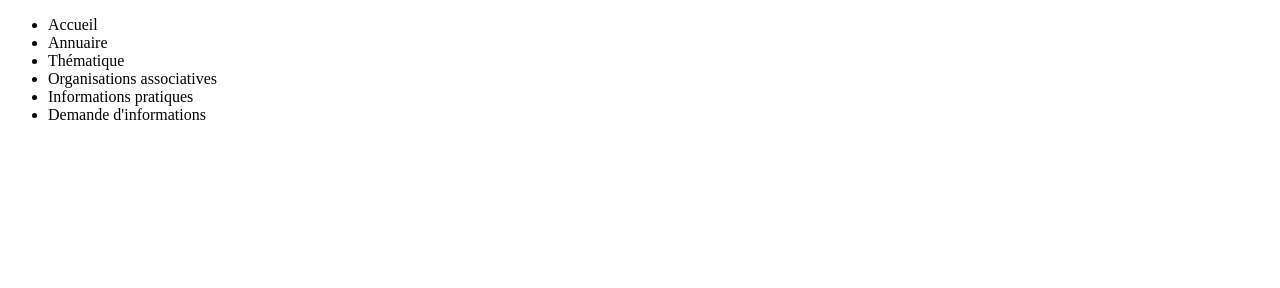
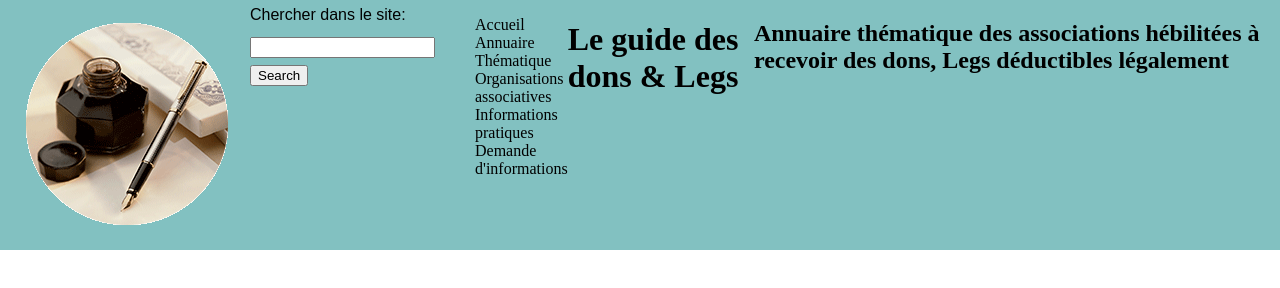
Before and after one commit to FredericSanchezBeCode/caritatif, a plain HTML site: page index.html in a window 1280 px wide. Drawn offline with Linux system fonts and the light colour scheme.

Commit message:
almost last update

```diff
--- a/index.html
+++ b/index.html
@@ -9,17 +9,33 @@
     </head>
     <body>
 <header>
+    <img src="cropped-logo_web_gdl.png">
+    <div class="search">
+    <label for="site-search">Chercher dans le site:</label>
+        <input type="search" id="site-search" name="q" aria-label="Search through site content">
+<button>Search</button> </div>
     <nav>
         <ul>
-            <li>Accueil</li>
-            <li>Annuaire</li>
-            <li>Thématique</li>
-            <li>Organisations associatives</li>
-            <li>Informations pratiques</li>
-            <li>Demande d'informations</li>
+            <li><a href="index.html">Accueil</a></li>
+            <li><a href="#">Annuaire Thématique</a></li>
+            <li><a href="#">Organisations associatives</a></li>
+            <li><a href="#">Informations pratiques</a></li>
+            <li><a href="#">Demande d'informations</a></li>
             <!-- <li>Commander le guide papier</li> -->
         </ul>
     </nav>
+    <h1>Le guide des dons & Legs</h1>
+    <h2>Annuaire thématique des associations hébilitées à recevoir des dons, Legs déductibles légalement</h2>
 </header>
+<main>
+    <article>
+        <section></section>
+        <section></section>
+        <section></section>
+        <aside></aside>
+    </article>
+</main>
+<footer></footer>
     </body>
+
     </html>
--- a/style.css
+++ b/style.css
@@ -0,0 +1,39 @@
+
+body{
+    margin: 0%;
+    padding: 0%;
+}
+header{
+    background-color: rgba(0, 128, 128, 0.489);
+    display: flex;
+}
+
+
+label {
+    display: block;
+    font: 1rem 'Fira Sans', sans-serif;
+}
+input,
+label {
+    margin: .4rem 0;
+}
+nav ul{
+    list-style-type: none;
+}
+nav ul a{
+ text-decoration: none;
+}
+.search{
+    height: 4rem;
+    justify-content: center;
+
+}
+nav ul a:active{
+    color: blue;
+}
+nav ul a:hover{
+    font-weight: bold;
+}
+nav ul a{
+    color: black;
+}
```
Also changed, not shown: Couv_GBL_2019.jpg (added), __vignette.png (added), action_photoweb.png (added), cropped-logo_web_gdl.png (added), logo_vef_aerf.jpg (added).
